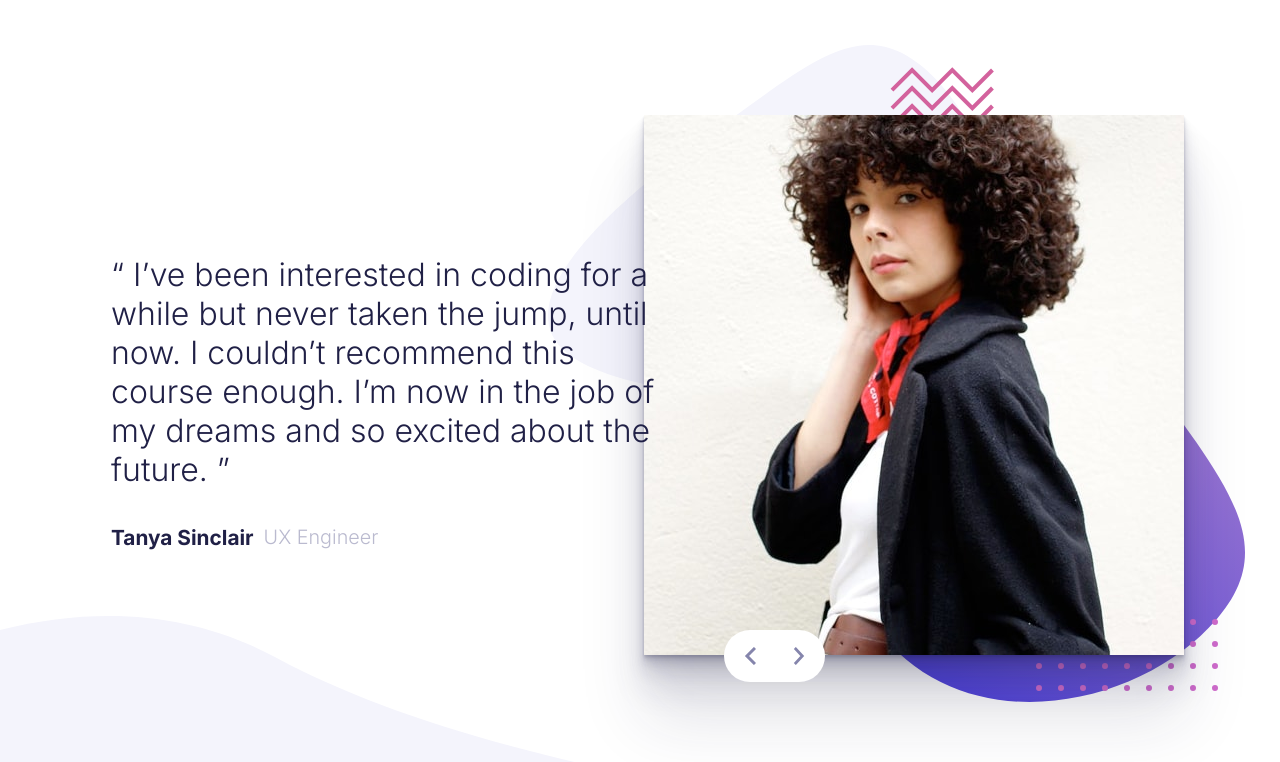
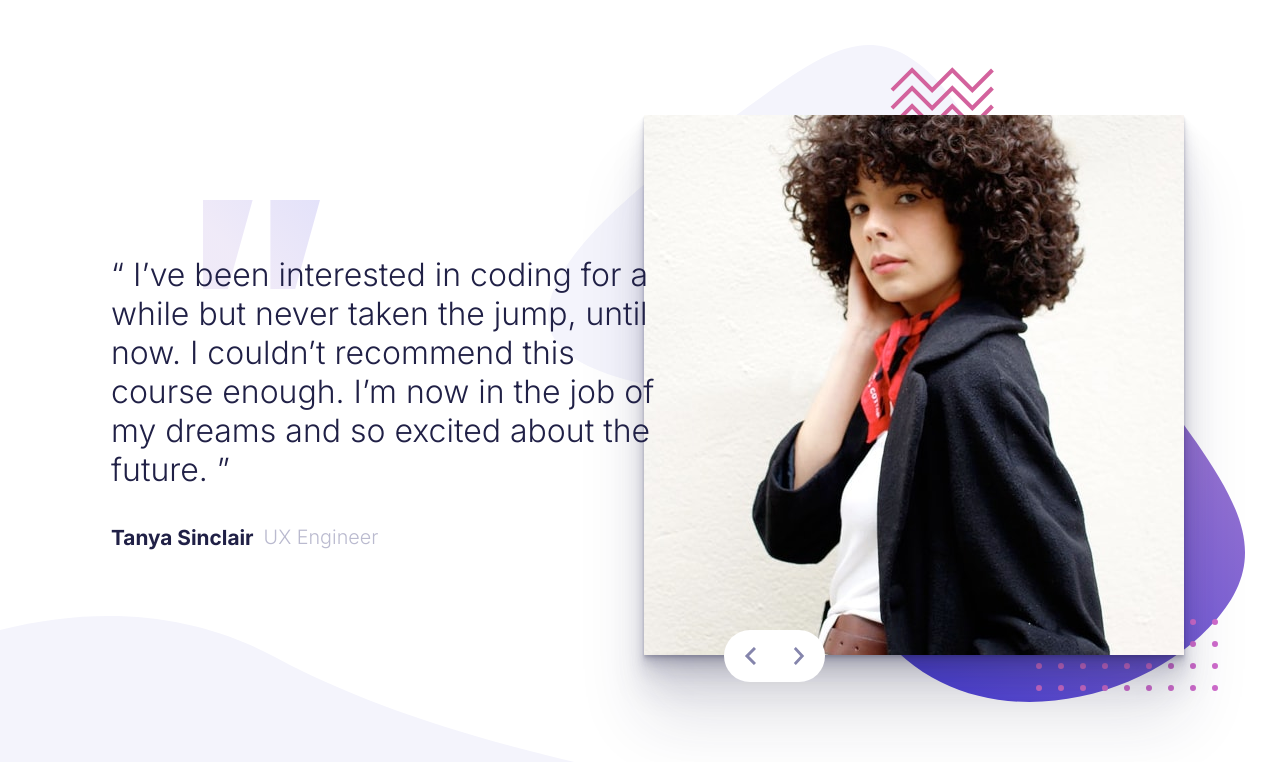
Before and after one commit to vishalnirmal/Testimonials-Slider, a plain HTML site: page index.html in a window 1280 px wide. Drawn offline with Linux system fonts and the light colour scheme; the site is published under a folder, as on GitHub Pages, so addresses that start at the root find nothing.

Commit message:
resolved image issue

```diff
--- a/styles.css
+++ b/styles.css
@@ -22,7 +22,7 @@ body{
     display: none;
 }
 .details{
-    background: url("/images/pattern-quotes.svg") no-repeat left 25% top -4%;
+    background: url("./images/pattern-quotes.svg") no-repeat left 25% top -4%;
 }
 .testimony{
     font-size: 1em;
```
